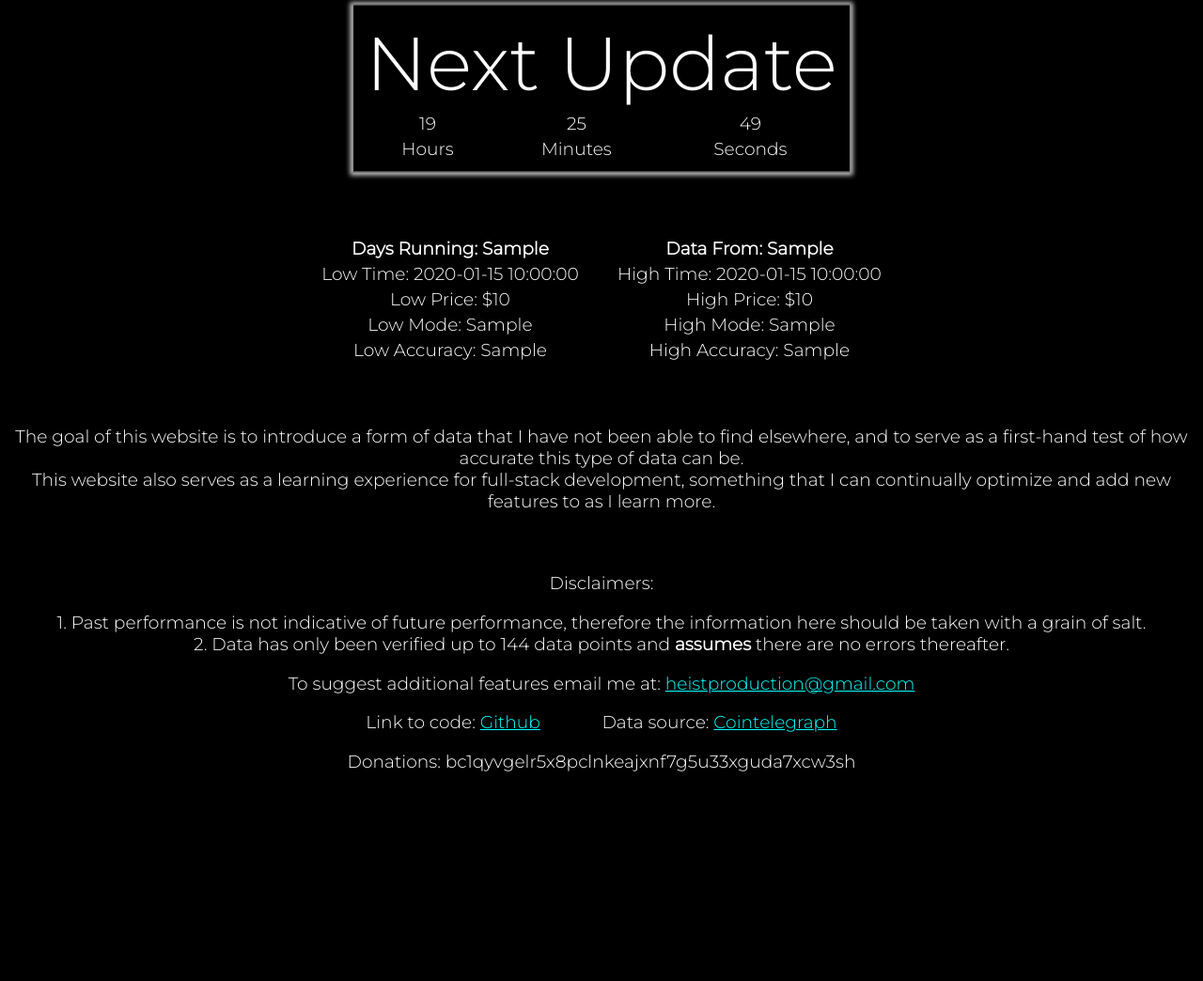
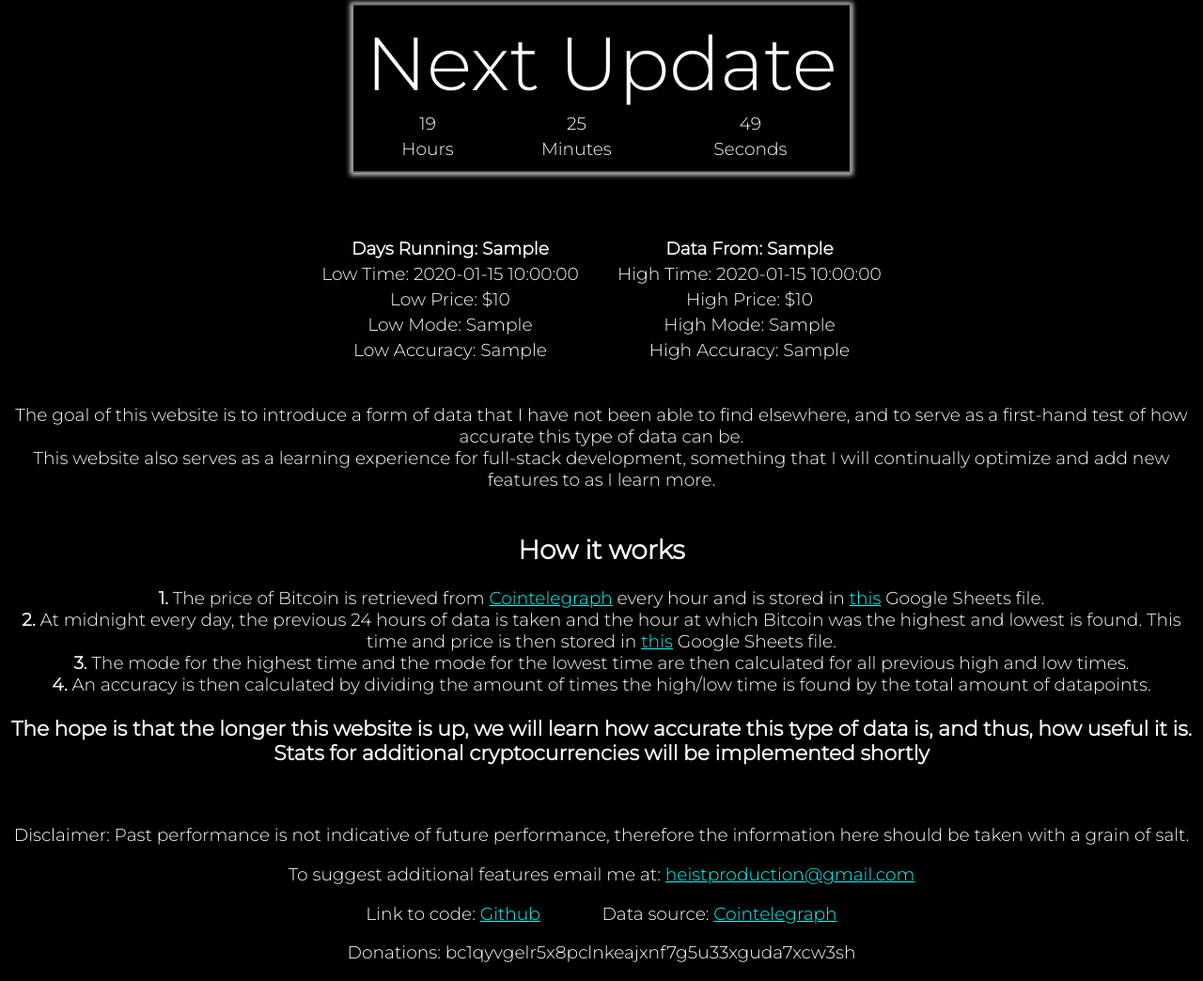
Before and after one commit to Tyler-Heist/cryptostatsapp, a Flask app: template templates/index.html in a window 1280 px wide. Shown: the part 26-1070 px from the top of the page at 94% size. Before the commit the page ends 847 px from the top, so only its background shows below. Run offline with Flask 2, Linux system fonts and the light colour scheme; the template is opened without the code that fills it: most values are stand-ins (such as "Sample title", 1, 10 or a date in 2020).

Commit message:
Changed links in HTML file; updated to include "How it works"

```diff
--- a/templates/index.html
+++ b/templates/index.html
@@ -1,7 +1,5 @@
-<!-- AverageHourCrypto/HourAverageCrypto -->
-<!-- Totalchoice hosting & bootstrap for website build  -->
 <!-- Post to GitHub, codereview, reddits python and codereview subs -->
-<!-- Use this to build chart where user can pick the date range they want data from: https://www.youtube.com/watch?v=gTC4KTw3SwA -->
+<!-- Future functionality: allow user to pick date range for data: https://www.youtube.com/watch?v=gTC4KTw3SwA -->
 
 <!DOCTYPE html>
 <html lang="en">
@@ -106,20 +104,40 @@
           </tr>
         </table>
     <br>
-    <br>
     <p>
       The goal of this website is to introduce a form of data that I have not
       been able to find elsewhere, and to serve as a first-hand test of how
       accurate this type of data can be.<br>
       This website also serves as a learning experience for full-stack development,
-      something that I can continually optimize and add new features to as I learn more.
+      something that I will continually optimize and add new features to as I learn more.
+      <br><br>
     </p>
-    <br><br>
-    Disclaimers:<br>
+    <h2>How it works</h2>
     <p>
-      1. Past performance is not indicative of future performance, therefore the
-      information here should be taken with a grain of salt.<br>2. Data has
-      only been verified up to 144 data points and <b>assumes</b> there are no errors thereafter.
+      <b>1.</b> The price of Bitcoin is retrieved from
+      <a href="https://cointelegraph.com/bitcoin-price-index"
+          target="_blank" rel="noopener noreferrer">Cointelegraph</a>
+      every hour and is stored in
+      <a href="https://docs.google.com/spreadsheets/d/1OKWn63iR-B9nxYuqebhIDhiasZWOT-61gUeoJkq8dsQ/edit#gid=0"
+          target="_blank" rel="noopener noreferrer">this</a>
+      Google Sheets file.<br>
+      <b>2.</b> At midnight every day, the previous 24 hours of data is taken and the hour at which Bitcoin was the highest and
+      lowest is found. This time and price is then stored in
+      <a href="https://docs.google.com/spreadsheets/d/1OKWn63iR-B9nxYuqebhIDhiasZWOT-61gUeoJkq8dsQ/edit#gid=1815142441"
+          target="_blank" rel="noopener noreferrer">this</a>
+      Google Sheets file.<br>
+      <b>3.</b> The mode for the highest time and the mode for the lowest time are then calculated for all previous
+      high and low times.<br>
+      <b>4.</b> An accuracy is then calculated by dividing the amount of times the high/low time is found by
+      the total amount of datapoints.<br>
+      <h3>The hope is that the longer this website is up, we will learn how accurate this
+          type of data is, and thus, how useful it is.<br>
+          Stats for additional cryptocurrencies will be implemented shortly
+      </h3>
+    </p>
+    <br>
+    <p>Disclaimer: Past performance is not indicative of future performance, therefore the
+      information here should be taken with a grain of salt.
     </p>
 
     To suggest additional features email me at: <a href="mailto:heistproduction@gmail.com" target="_blank" rel="noopener noreferrer">heistproduction@gmail.com</a><br />
```
